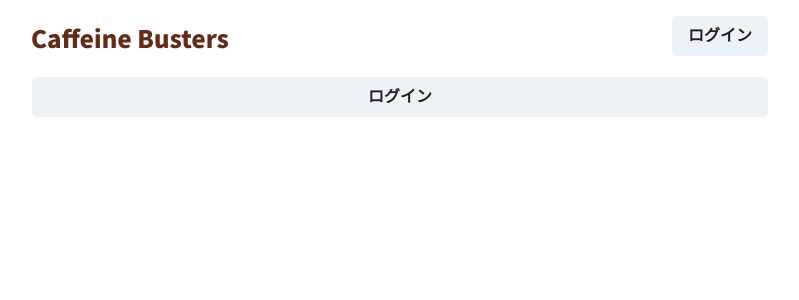
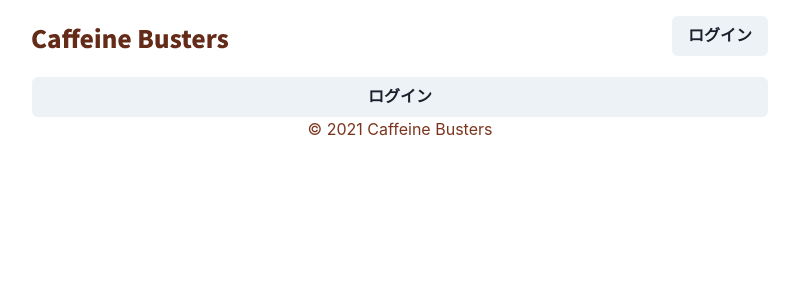
Before and after one commit to ritscc/hack-2021-1-b, a Next.js app: page / in a window 1280 px wide. Shown: the top 300 px of the page, without its empty margins (240-1039 px from the left). Built offline with nearby package versions, Linux system fonts and the light colour scheme; no server answers.

Commit message:
Add footer

```diff
--- a/src/components/Layout.tsx
+++ b/src/components/Layout.tsx
@@ -1,4 +1,4 @@
-import { Container, VStack } from "@chakra-ui/react";
+import { Container, Text, VStack } from "@chakra-ui/react";
 import { FC } from "react";
 import { Header } from "./Header";
 
@@ -9,5 +9,8 @@ export const Layout: FC = ({ children }) => (
 
       {children}
     </VStack>
+    <Text as="footer" textAlign="center" color="orange.800">
+      © 2021 Caffeine Busters
+    </Text>
   </Container>
 );
```
